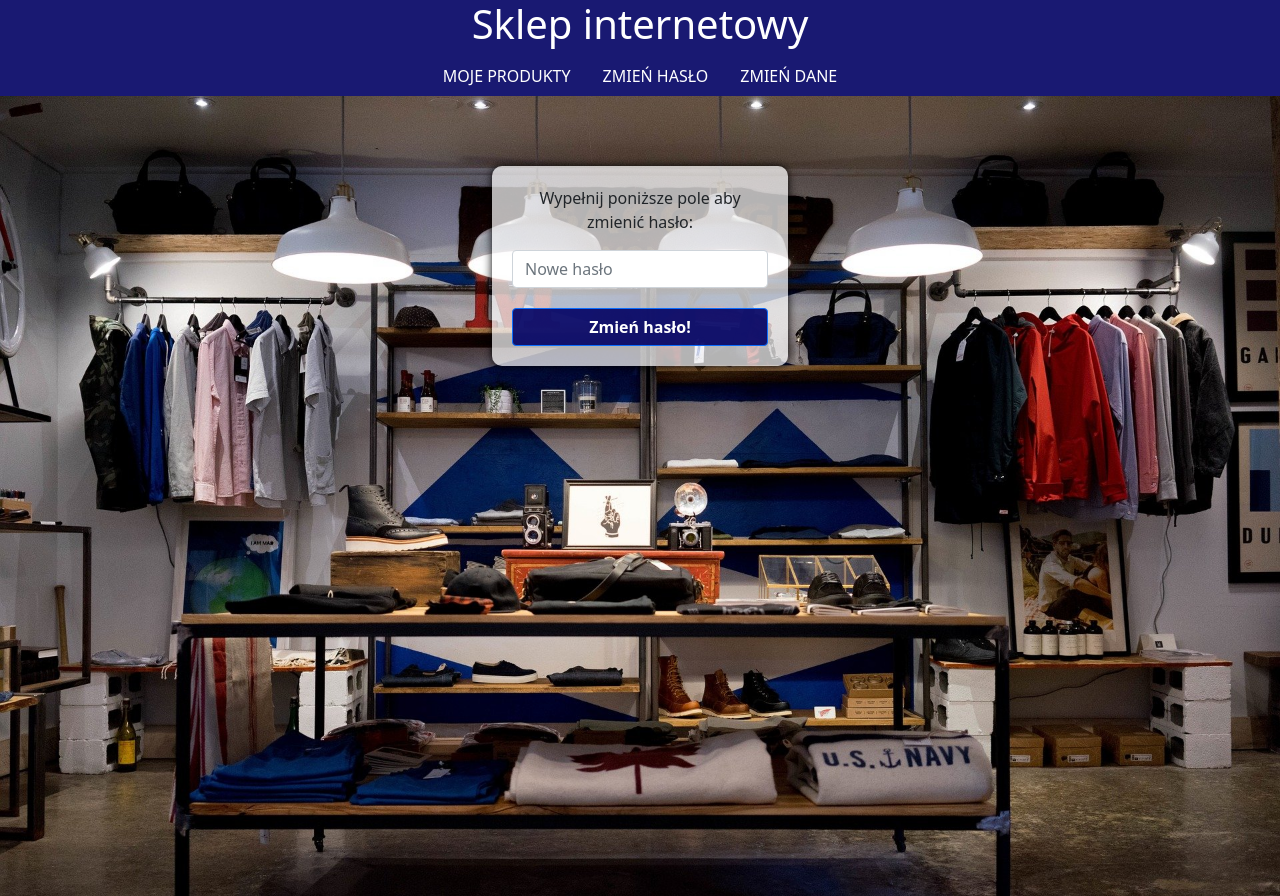
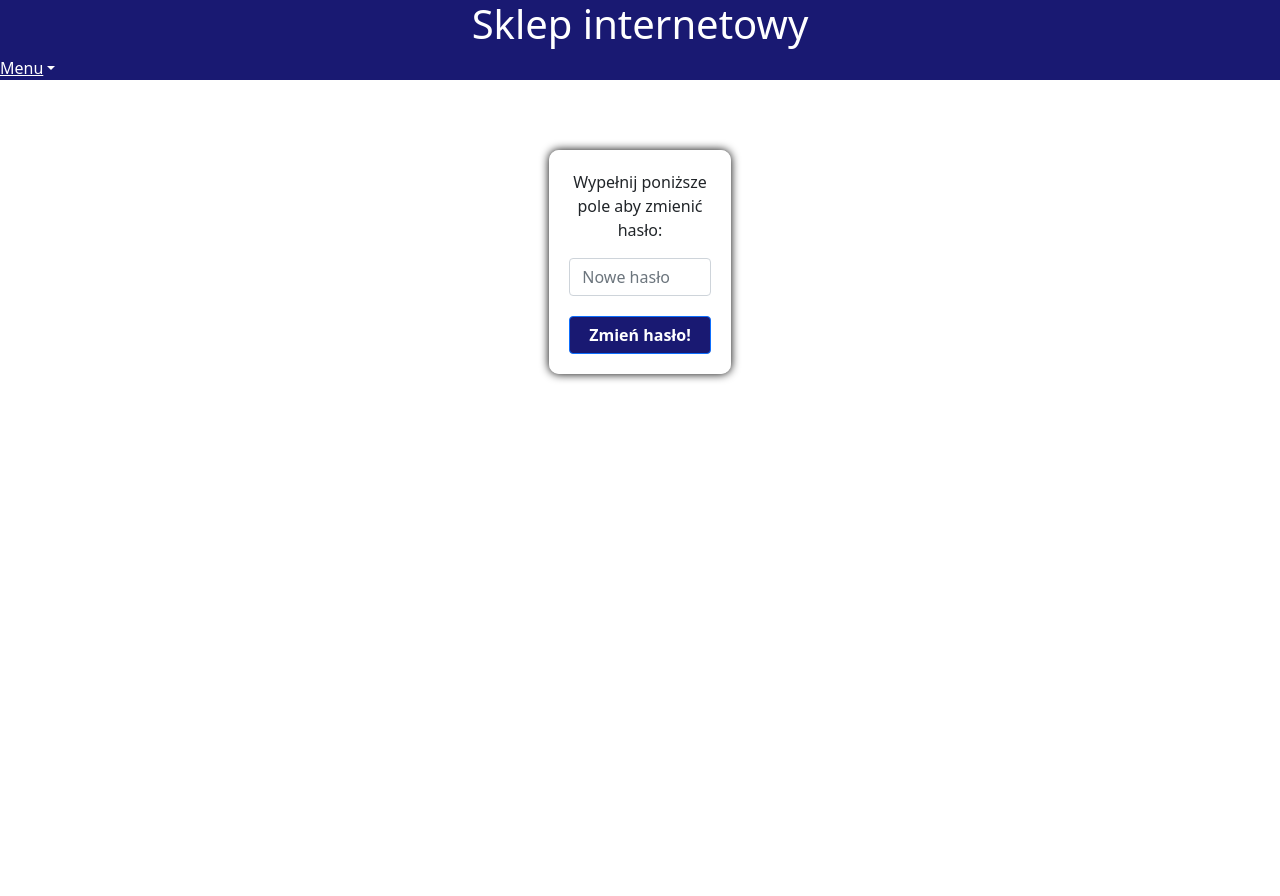
Before and after one commit to mkozien/SHOP-Angular, an Angular app: page /passwordchange in a window 1280 px wide. Built offline with nearby package versions, Linux system fonts and the light colour scheme.

Commit message:
navbar in progress

```diff
--- a/src/app/navbar/navbar.component.html
+++ b/src/app/navbar/navbar.component.html
@@ -1,11 +1,15 @@
-<ul class="nav justify-content-center">
-  <li class="nav-item">
+<ul class="nav navbar-nav">
+  <li class="dropdown"><a class="dropdown-toggle" data-toggle="dropdown">Menu<span class="caret"></span></a>
+  <ul class="dropdown-menu">
+  <li class="dropdown-item">
     <a class="nav-link" routerLink="/customer">MOJE PRODUKTY</a>
   </li>
-  <li class="nav-item">
+  <li class="dropdown-item">
     <a class="nav-link" routerLink="/passwordchange">ZMIEŃ HASŁO</a>
   </li>
-  <li class="nav-item">
+  <li class="dropdown-item">
     <a class="nav-link" routerLink="/datachange">ZMIEŃ DANE</a>
   </li>
 </ul>
+  </li>
+</ul>
--- a/src/app/password-change/passwordchange.component.css
+++ b/src/app/password-change/passwordchange.component.css
@@ -1,5 +1,4 @@
 .bg {
-  background: url("../images/background_login.jpg") no-repeat;
   width: 100%;
   height: 100vh;
   background-size: 100%;
--- a/src/app/password-change/passwordchange.component.html
+++ b/src/app/password-change/passwordchange.component.html
@@ -1,4 +1,7 @@
 <app-navbar></app-navbar>
+<div class="row">
+<div class="col-2"></div>
+<div class="col-8">
 <div class="container-fluid bg">
   <div class = "row justify-content-center" >
     <div class = "col-12 col-sm-6 col-md-3">
@@ -10,3 +13,6 @@
     </div>
   </div>
 </div>
+</div>
+<div class="col-2"></div>
+</div>
```
